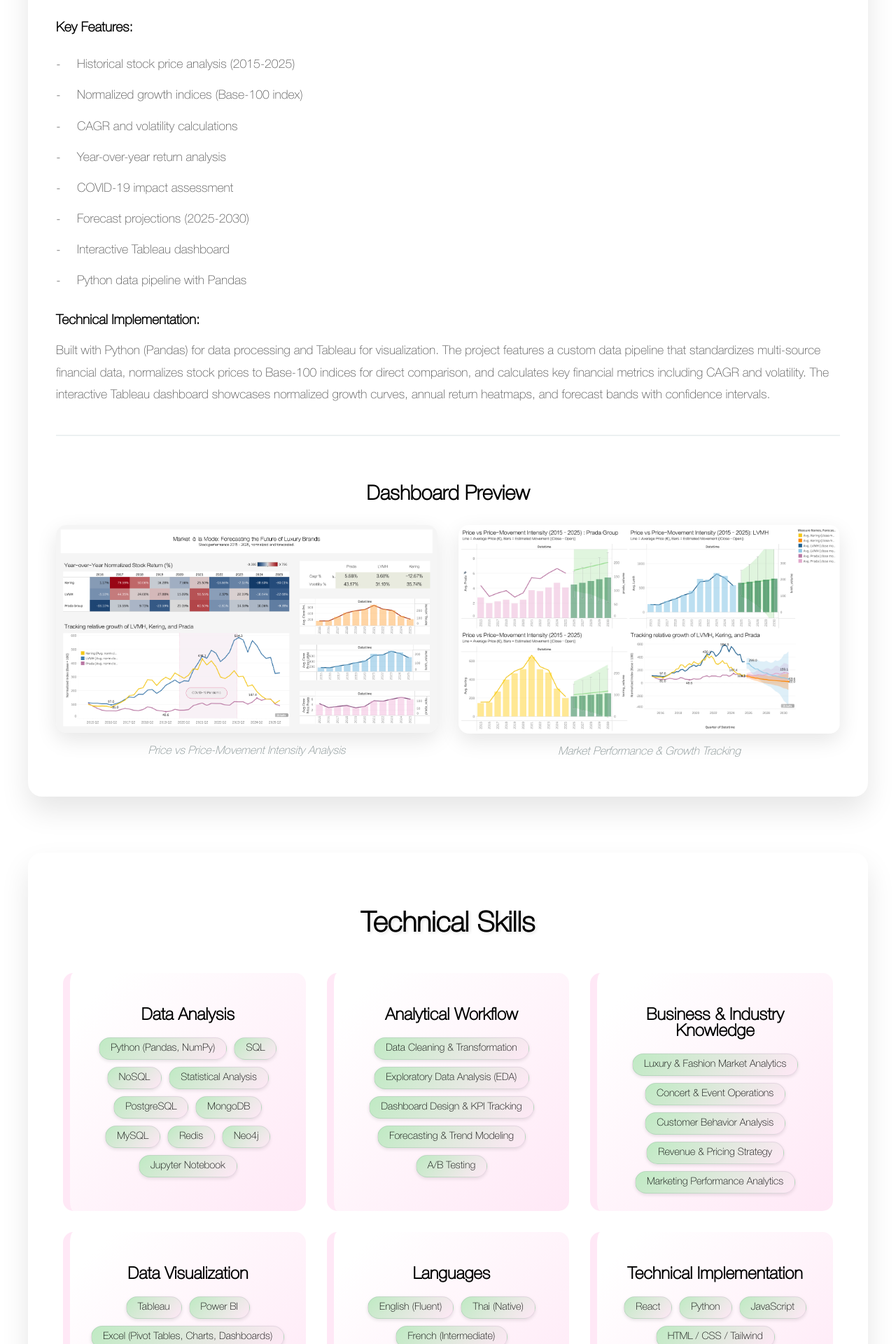
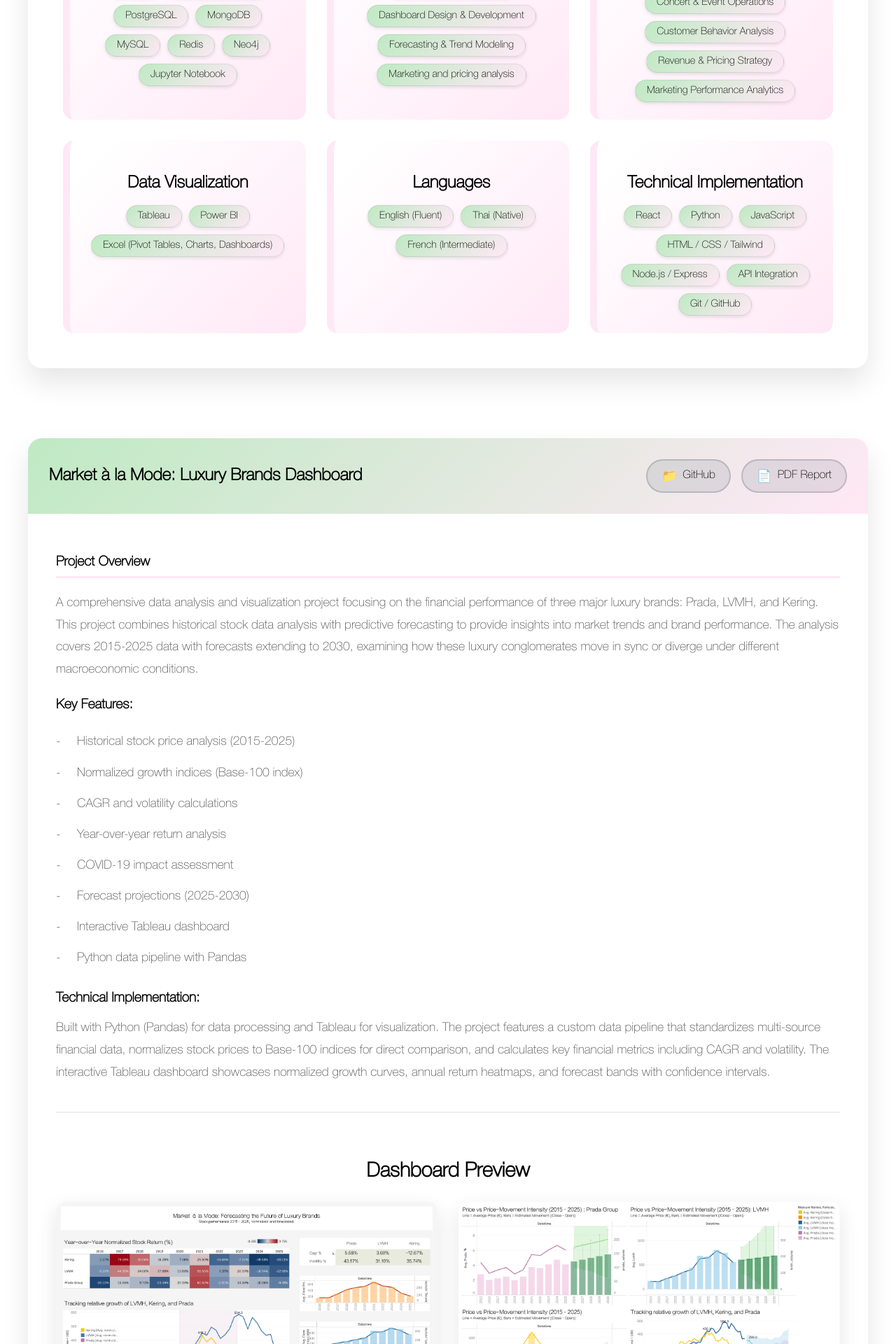
Before and after one commit to callanicha/callanicha_portfolio_site, a React (Create React App) app: page /projects in a window 1280 px wide. Shown: the part 880-2800 px from the top of the page at 70% size. Built offline with nearby package versions, Linux system fonts and the light colour scheme.

Commit message:
feat: more project, icon

```diff
--- a/public/index.html
+++ b/public/index.html
@@ -4,6 +4,7 @@
   <meta charset="UTF-8">
   <meta name="viewport" content="width=device-width, initial-scale=1.0">
   <title>callanicha</title>
+  <link id="favicon" rel="icon" href="%PUBLIC_URL%/favicon.ico" />
 </head>
 <body>
 <div id="root"></div>
--- a/src/pages/Projects.js
+++ b/src/pages/Projects.js
@@ -1,6 +1,7 @@
 import React from "react";
 import "../styles/Projects.css";
 import BackToMenu from "../component/BackToMenu";
+import lystDashboard from "../img/lyst.png";
 
 const Projects = () => {
   return (
@@ -13,7 +14,93 @@ const Projects = () => {
           <p className="projects-subtitle">Data Analytics & Visualization Projects</p>
         </div>
 
-        {/* Dashboard Project Section */}
+        {/* Skills Section (now at the top) */}
+        <div className="skills-section">
+          <h2 className="skills-title">Technical Skills</h2>
+          <div className="skills-grid">
+            <div className="skill-category">
+              <h3 className="category-title">Data Analysis</h3>
+              <div className="skill-items">
+                <span className="skill-item">Python (Pandas, NumPy)</span>
+                <span className="skill-item">SQL</span>
+                <span className="skill-item">NoSQL</span>
+                <span className="skill-item">Statistical Analysis</span>
+                <span className="skill-item">PostgreSQL</span>
+                <span className="skill-item">MongoDB</span>
+                <span className="skill-item">MySQL</span>
+                <span className="skill-item">Redis</span>
+                <span className="skill-item">Neo4j</span>
+                <span className="skill-item">Jupyter Notebook</span>
+              </div>
+            </div>
+
+            <div className="skill-category">
+            <h3 className="category-title">Analytical Workflow</h3>
+              <div className="skill-items">
+                <span className="skill-item">Data Cleaning & Transformation</span>
+                <span className="skill-item">KPI reporting and analysis</span>
+                <span className="skill-item">Dashboard Design & Development</span>
+                <span className="skill-item">Forecasting & Trend Modeling</span>
+                <span className="skill-item">Marketing and pricing analysis</span>
+              </div>
+            </div>
+
+            {/* <div className="skill-category">
+              <h3 className="category-title">Database & Tools</h3>
+              <div className="skill-items">
+                <span className="skill-item">PostgreSQL</span>
+                <span className="skill-item">MongoDB</span>
+                <span className="skill-item">Git</span>
+                <span className="skill-item">Jupyter Notebook</span>
+                <span className="skill-item">Excel/Google Sheets</span>
+              </div>
+            </div> */}
+
+            <div className="skill-category">
+              <h3 className="category-title">Business & Industry Knowledge</h3>
+              <div className="skill-items">
+                <span className="skill-item">Luxury & Fashion Market Analytics</span>
+                <span className="skill-item">Concert & Event Operations</span>
+                <span className="skill-item">Customer Behavior Analysis</span>
+                <span className="skill-item">Revenue & Pricing Strategy</span>
+                <span className="skill-item">Marketing Performance Analytics</span>
+              </div>
+            </div>
+
+            <div className="skill-category">
+              <h3 className="category-title">Data Visualization</h3>
+              <div className="skill-items">
+                <span className="skill-item">Tableau</span>
+                <span className="skill-item">Power BI</span>
+                <span className="skill-item">Excel (Pivot Tables, Charts, Dashboards) </span>
+              </div>
+            </div>
+
+            <div className="skill-category">
+              <h3 className="category-title">Languages</h3>
+              <div className="skill-items">
+                <span className="skill-item">English (Fluent)</span>
+                <span className="skill-item">Thai (Native)</span>
+                <span className="skill-item">French (Intermediate)</span>
+              </div>
+            </div>
+
+            <div className="skill-category">
+              <h3 className="category-title">Technical Implementation</h3>
+              <div className="skill-items">
+                <span className="skill-item">React</span>
+                <span className="skill-item">Python</span>
+                <span className="skill-item">JavaScript</span>
+                <span className="skill-item">HTML / CSS / Tailwind</span>
+                <span className="skill-item">Node.js / Express</span>
+                <span className="skill-item">API Integration</span>
+                <span className="skill-item">Git / GitHub</span>
+              </div>
+            </div>
+          </div>
+        </div>
+
+        {/* Dashboard Project Section – Market à la Mode */}
         <div className="project-section">
           <div className="project-card">
             <div className="project-header">
@@ -86,87 +173,165 @@ const Projects = () => {
           </div>
         </div>
 
-        {/* Skills Section */}
-        <div className="skills-section">
-          <h2 className="skills-title">Technical Skills</h2>
-          <div className="skills-grid">
-            <div className="skill-category">
-              <h3 className="category-title">Data Analysis</h3>
-              <div className="skill-items">
-                <span className="skill-item">Python (Pandas, NumPy)</span>
-                <span className="skill-item">SQL</span>
-                <span className="skill-item">NoSQL</span>
-                <span className="skill-item">Statistical Analysis</span>
-                <span className="skill-item">PostgreSQL</span>
-                <span className="skill-item">MongoDB</span>
-                <span className="skill-item">MySQL</span>
-                <span className="skill-item">Redis</span>
-                <span className="skill-item">Neo4j</span>
-                <span className="skill-item">Jupyter Notebook</span>
+        {/* Full-Stack Project Section – IMDb Clone */}
+        <div className="project-section">
+          <div className="project-card">
+            <div className="project-header">
+              <h2 className="project-title">Final Project: IMDb Clone &amp; Data Analysis</h2>
+              <div className="project-links">
+                <a
+                  href="https://github.com/callanicha/S4-dbproduction-final"
+                  target="_blank"
+                  rel="noopener noreferrer"
+                  className="project-link"
+                >
+                  <span className="link-icon">📁</span> GitHub
+                </a>
               </div>
             </div>
 
-            <div className="skill-category">
-            <h3 className="category-title">Analytical Workflow</h3>
-              <div className="skill-items">
-                <span className="skill-item">Data Cleaning & Transformation</span>
-                <span className="skill-item">Exploratory Data Analysis (EDA)</span>
-                <span className="skill-item">Dashboard Design & KPI Tracking</span>
-                <span className="skill-item">Forecasting & Trend Modeling</span>
-                <span className="skill-item">A/B Testing</span>
+            <div className="project-content">
+              <div className="project-explanation">
+                <h3>Project Overview</h3>
+                <p>
+                  A production-grade IMDb-style movie and series browser that lets users search, filter, and
+                  explore content at scale. The platform combines a Node.js/Express backend, PostgreSQL database,
+                  and a vanilla JavaScript frontend served via Nginx and Docker for a fully containerized stack.
+                  It is designed to handle large datasets efficiently using PostgreSQL full-text search, optimized
+                  indexing, and responsive pagination, while providing a user experience similar to modern
+                  streaming platforms.
+                </p>
+
+                <h4>Key Features:</h4>
+                <ul className="feature-list">
+                  <li>Advanced full-text search across movies, series, and people</li>
+                  <li>Smart filtering by genre, year, rating, and content status</li>
+                  <li>Rich movie and series detail pages with cast, crew, and ratings</li>
+                  <li>Watchlist management with persistent local storage</li>
+                  <li>Responsive, mobile-first UI with interactive cards and pagination</li>
+                  <li>Health checks and troubleshooting endpoints for observability</li>
+                </ul>
+
+                <h4>Technical Implementation:</h4>
+                <p>
+                  Backend built with Node.js and Express, using PostgreSQL 15 with GIN/B-tree indexes, search
+                  vectors, and optimized queries for full-text search and analytics. The database schema mirrors
+                  IMDb&apos;s data model, with normalized tables for titles, ratings, people, and principals, plus
+                  carefully designed indexes for performance. The frontend is written in modular vanilla JavaScript
+                  (no framework) with a hash-based router, reusable UI components, and performance-focused CSS.
+                  Everything runs in Docker containers (PostgreSQL, backend, frontend, reverse proxy) orchestrated
+                  with Docker Compose for reproducible deployment.
+                </p>
+              </div>
+            </div>
+          </div>
+        </div>
+
+        {/* Full-Stack Project Section – Confetti Talk */}
+        <div className="project-section">
+          <div className="project-card">
+            <div className="project-header">
+              <h2 className="project-title">Confetti Talk: Concert-Day Assistant</h2>
+              <div className="project-links">
+                <a
+                  href="https://github.com/callanicha/confetti-talk"
+                  target="_blank"
+                  rel="noopener noreferrer"
+                  className="project-link"
+                >
+                  <span className="link-icon">📁</span> GitHub
+                </a>
               </div>
             </div>
 
-            {/* <div className="skill-category">
-              <h3 className="category-title">Database & Tools</h3>
-              <div className="skill-items">
-                <span className="skill-item">PostgreSQL</span>
-                <span className="skill-item">MongoDB</span>
-                <span className="skill-item">Git</span>
-                <span className="skill-item">Jupyter Notebook</span>
-                <span className="skill-item">Excel/Google Sheets</span>
+            <div className="project-content">
+              <div className="project-explanation">
+                <h3>Project Overview</h3>
+                <p>
+                  A simple yet thoughtful full-stack web app designed to help fans plan and navigate their concert
+                  day. The backend exposes curated event data and lightweight AI-style responses, while the frontend
+                  is a fast React + Vite application that focuses on clarity and usability for real-world concert
+                  scenarios.
+                </p>
+
+                <h4>Key Features:</h4>
+                <ul className="feature-list">
+                  <li>Concert event listing with key details served from an Express backend</li>
+                  <li>Chat-style endpoint for quick Q&amp;A about event logistics</li>
+                  <li>Day-plan generator API for city, date, and ticket type</li>
+                  <li>Clean, responsive React UI built with Vite</li>
+                  <li>Clear separation between backend (`/backend`) and frontend (`/frontend`) codebases</li>
+                </ul>
+
+                <h4>Technical Implementation:</h4>
+                <p>
+                  Backend built with Node.js and Express, exposing REST endpoints such as <code>/api/events</code>,
+                  <code>/api/chat</code>, and <code>/api/plan</code> that read from a structured <code>events.json</code> file.
+                  The frontend is a React + Vite app that consumes these APIs and runs in development on the Vite
+                  dev server. This project highlights pragmatic full-stack architecture and API design tailored to
+                  event operations and user experience.
+                </p>
               </div>
-            </div> */}
+            </div>
+          </div>
+        </div>
 
-            <div className="skill-category">
-              <h3 className="category-title">Business & Industry Knowledge</h3>
-              <div className="skill-items">
-                <span className="skill-item">Luxury & Fashion Market Analytics</span>
-                <span className="skill-item">Concert & Event Operations</span>
-                <span className="skill-item">Customer Behavior Analysis</span>
-                <span className="skill-item">Revenue & Pricing Strategy</span>
-                <span className="skill-item">Marketing Performance Analytics</span>
+        {/* Analytics Project Section – Lyst Keyword Dashboard */}
+        <div className="project-section">
+          <div className="project-card">
+            <div className="project-header">
+              <h2 className="project-title">Lyst Project: Power BI Keyword Dashboard</h2>
+              <div className="project-links">
+                <a
+                  href="https://github.com/callanicha/LystProject-SearchEngine-PowerBI"
+                  target="_blank"
+                  rel="noopener noreferrer"
+                  className="project-link"
+                >
+                  <span className="link-icon">📁</span> GitHub
+                </a>
               </div>
             </div>
 
-            <div className="skill-category">
-              <h3 className="category-title">Data Visualization</h3>
-              <div className="skill-items">
-                <span className="skill-item">Tableau</span>
-                <span className="skill-item">Power BI</span>
-                <span className="skill-item">Excel (Pivot Tables, Charts, Dashboards) </span>
+            <div className="project-content">
+              <div className="project-explanation">
+                <h3>Project Overview</h3>
+                <p>
+                  An interactive Power BI / Excel dashboard analyzing Google Ads search data for The Lyst, a
+                  ฿50 million home-office development project in Bangkok. The dashboard focuses on keyword-level
+                  performance to surface high-cost, low-return search terms and guide smarter marketing spend
+                  decisions.
+                </p>
+
+                <h4>Key Features:</h4>
+                <ul className="feature-list">
+                  <li>Visualization of clicks, CTR, CPC, and conversions across search keywords</li>
+                  <li>Comparison of profitable vs. over-priced keywords</li>
+                  <li>Interactive filters for exploring different keyword groups</li>
+                  <li>Actionable recommendations for reallocating ad budget</li>
+                </ul>
+
+                <h4>Technical Implementation:</h4>
+                <p>
+                  Built in Power BI and Excel using exported Google Ads keyword performance data. Data is shaped and
+                  cleaned for analysis, then modeled in a way that supports drill-down on keyword performance and
+                  cost efficiency. The final artifact is delivered as a Power BI Desktop file (<code>TheCivilizeSearchEngine.pbix</code>)
+                  that stakeholders can open, explore, and use to test different marketing scenarios.
+                </p>
               </div>
-            </div>
 
-            <div className="skill-category">
-              <h3 className="category-title">Languages</h3>
-              <div className="skill-items">
-                <span className="skill-item">English (Fluent)</span>
-                <span className="skill-item">Thai (Native)</span>
-                <span className="skill-item">French (Intermediate)</span>
-              </div>
-            </div>
-
-            <div className="skill-category">
-              <h3 className="category-title">Technical Implementation</h3>
-              <div className="skill-items">
-                <span className="skill-item">React</span>
-                <span className="skill-item">Python</span>
-                <span className="skill-item">JavaScript</span>
-                <span className="skill-item">HTML / CSS / Tailwind</span>
-                <span className="skill-item">Node.js / Express</span>
-                <span className="skill-item">API Integration</span>
-                <span className="skill-item">Git / GitHub</span>
+              <div className="project-dashboard">
+                <h3>Dashboard Preview</h3>
+                <div className="dashboard-images">
+                  <div className="dashboard-image">
+                    <img
+                      src={lystDashboard}
+                      alt="Lyst Project Power BI dashboard showing keyword performance and cost per conversion"
+                      className="dashboard-img"
+                    />
+                    <p className="image-caption">Keyword performance &amp; cost-per-conversion overview</p>
+                  </div>
+                </div>
               </div>
             </div>
           </div>
```
Also changed, not shown: src/index.js (+7 -0 lines), src/img/icon.jpeg (added), src/img/lyst.png (added).
